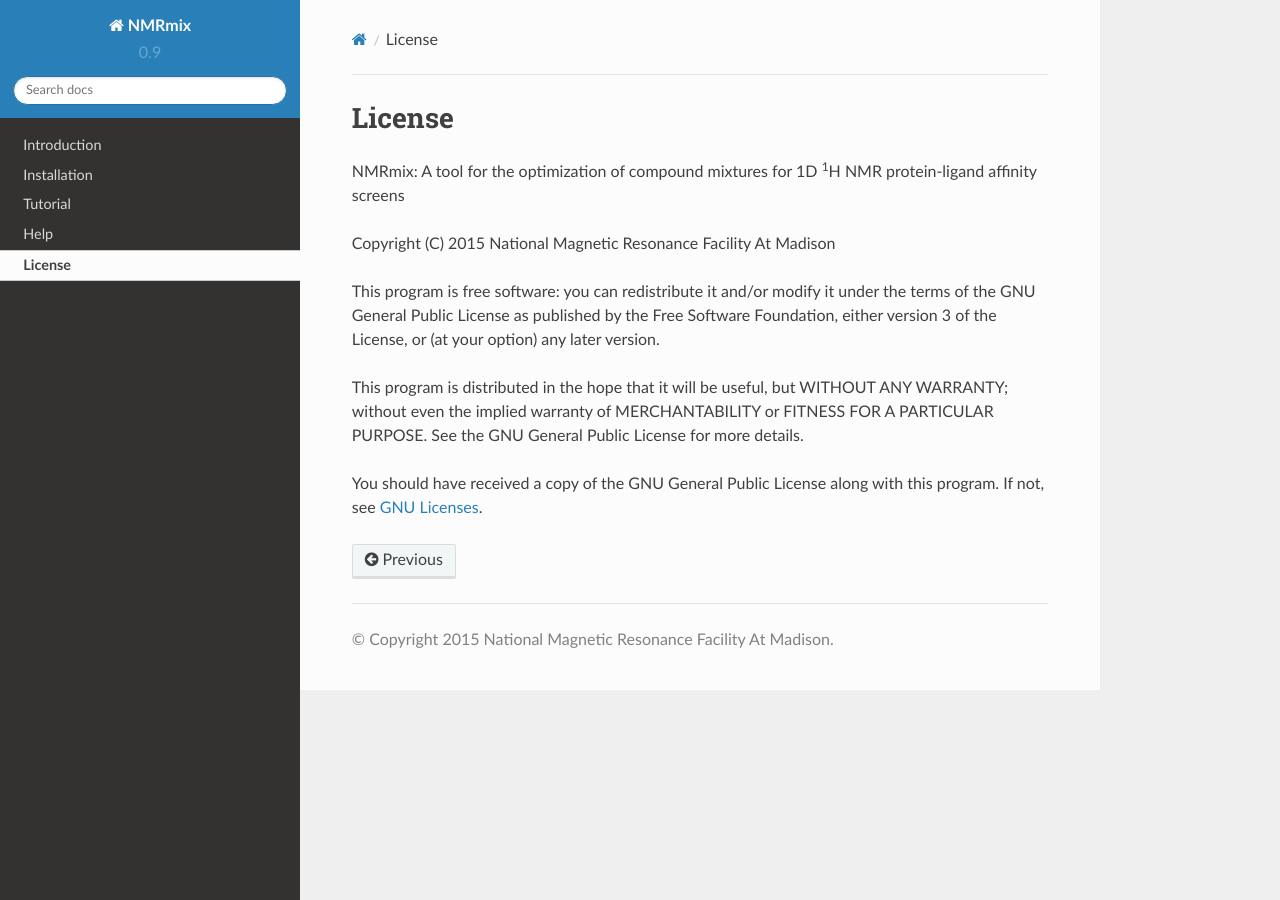
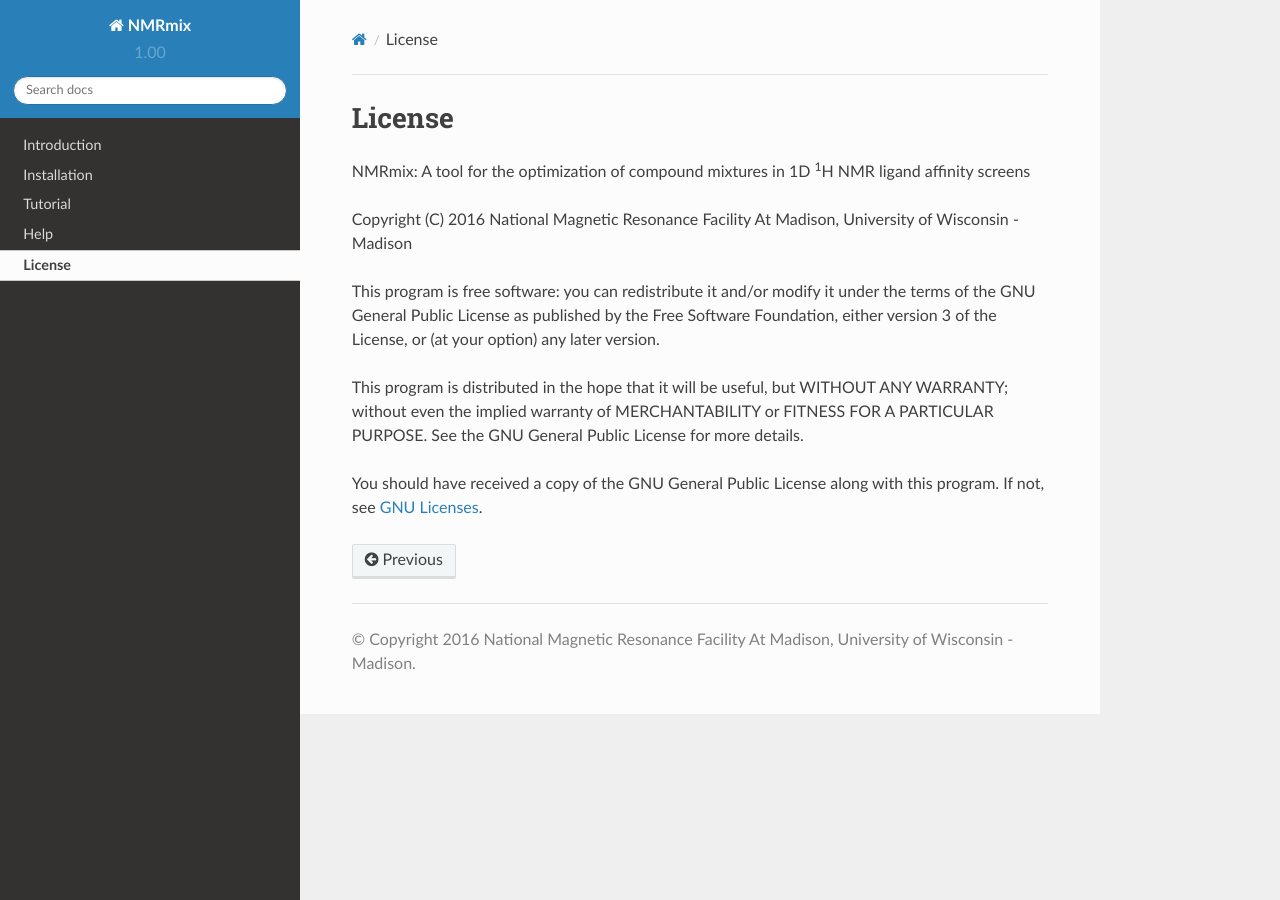
Before and after one commit to JaimeStark/NMRmix, a Sphinx documentation site: the page built from docs/source/license.rst, in a window 1280 px wide. Built offline with Sphinx 7.4.7 and the Read the Docs theme 2.0.0, drawn with Linux system fonts in a browser that asks for light colours.

```diff
--- a/docs/source/conf.py
+++ b/docs/source/conf.py
@@ -51,7 +51,7 @@
 
 # General information about the project.
 project = 'NMRmix'
-copyright = '2015 National Magnetic Resonance Facility At Madison'
+copyright = '2016 National Magnetic Resonance Facility At Madison, University of Wisconsin - Madison'
 author = 'Jaime Stark'
 
 # The version info for the project you're documenting, acts as replacement for
@@ -59,9 +59,9 @@
 # built documents.
 #
 # The short X.Y version.
-version = '0.9'
+version = '1.00'
 # The full version, including alpha/beta/rc tags.
-release = '0.9 (Build 2015-12-28)'
+release = '1.00'
 
 # The language for content autogenerated by Sphinx. Refer to documentation
 # for a list of supported languages.
@@ -276,7 +276,7 @@
 #  dir menu entry, description, category)
 texinfo_documents = [
   (master_doc, 'NMRmix', 'NMRmix Documentation',
-   author, 'NMRmix', 'A tool for the optimization of compound mixtures for 1D 1H NMR protein-ligand affinity screens.',
+   author, 'NMRmix', 'A tool for the optimization of compound mixtures in 1D 1H NMR ligand affinity screens.',
    'Miscellaneous'),
 ]
 
--- a/docs/source/license.rst
+++ b/docs/source/license.rst
@@ -1,10 +1,10 @@
 License
 =======
 
-NMRmix: A tool for the optimization of compound mixtures for 1D \ :sup:`1`\H
-NMR protein-ligand affinity screens
+NMRmix: A tool for the optimization of compound mixtures in 1D \ :sup:`1`\H
+NMR ligand affinity screens
 
-Copyright (C) 2015 National Magnetic Resonance Facility At Madison
+Copyright (C) 2016 National Magnetic Resonance Facility At Madison, University of Wisconsin - Madison
 
 This program is free software: you can redistribute it and/or modify
 it under the terms of the GNU General Public License as published by
--- a/docs/source/tutorial/start.rst
+++ b/docs/source/tutorial/start.rst
@@ -3,7 +3,8 @@
 
 Start NMRmix
 
-Editing Preferences
+
+Setting Preferences
 -------------------
 
 There is a preference file.
```
Also changed, not shown: 1 other file.
